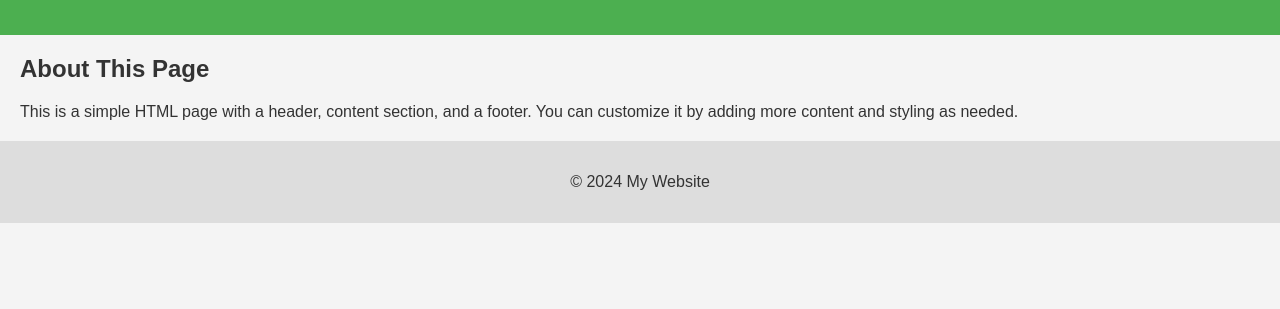
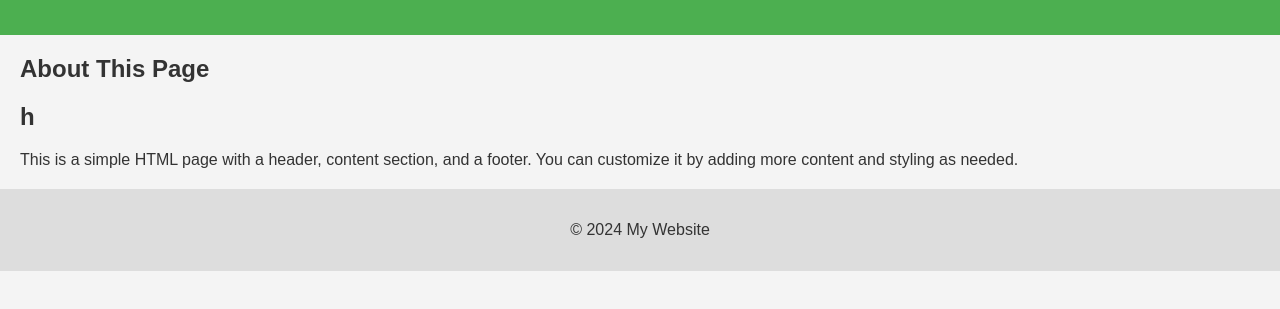
Before and after one commit to Khaled-Al-Nasheri/mywebSite, a plain HTML site: page index.html in a window 1280 px wide. Shown: the part 77-386 px from the top of the page. Drawn offline with Linux system fonts and the light colour scheme.

Commit message:
this is after creating the branchs

```diff
--- a/index.html
+++ b/index.html
@@ -38,6 +38,7 @@
 
     <section>
         <h2>About This Page</h2>
+        <h1>h</h1>
         <p>This is a simple HTML page with a header, content section, and a footer. You can customize it by adding more content and styling as needed.</p>
     </section>
 
```
